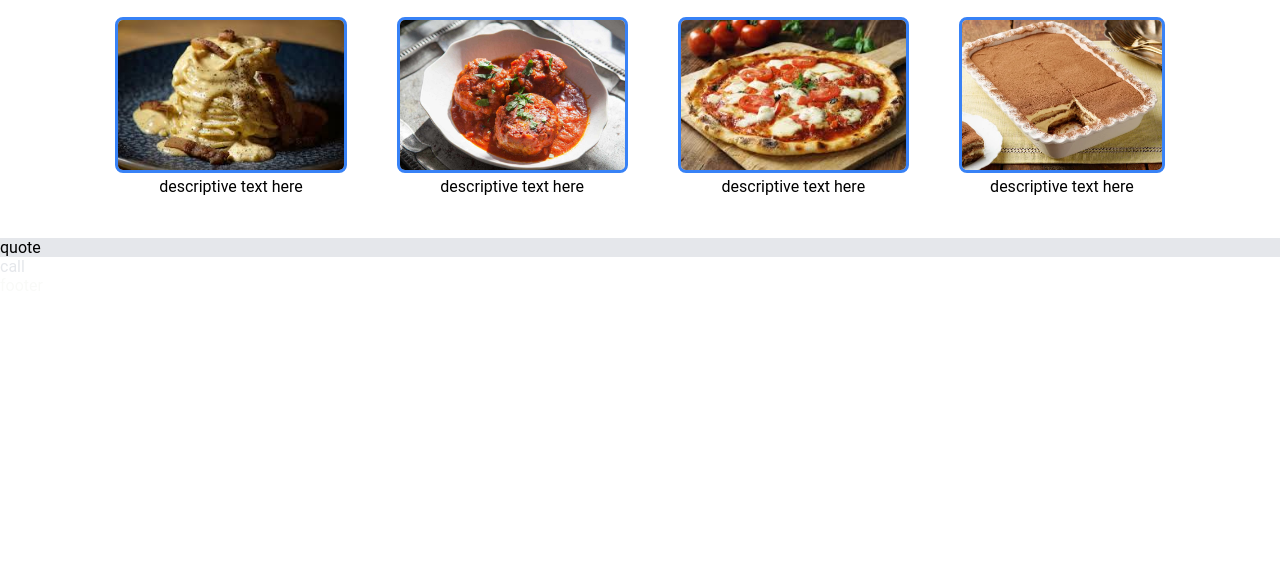
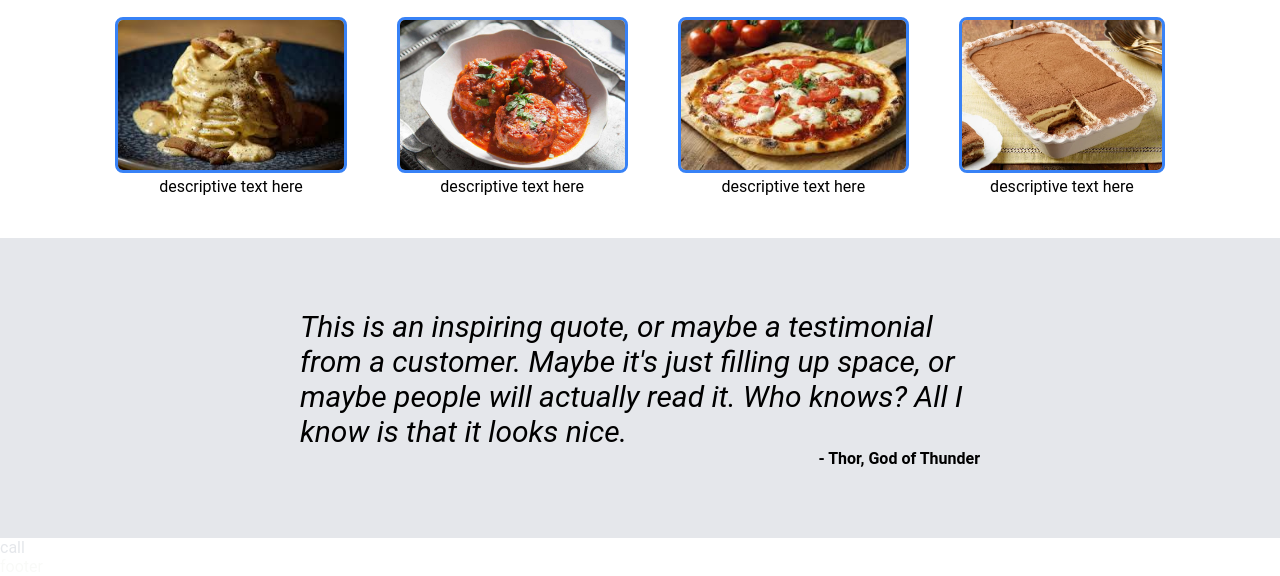
Before and after one commit to Parzing/landing-page, a plain HTML site: page index.html in a window 1280 px wide. Shown: the part 543-1119 px from the top of the page. Before the commit the page ends 838 px from the top, so only its background shows below. Drawn offline with Linux system fonts and the light colour scheme.

Commit message:
Added the quote

```diff
--- a/index.html
+++ b/index.html
@@ -51,7 +51,10 @@
                 </div>
             </div>
         </div>
-        <div class="quote">quote</div>
+        <div class="quote">
+            <div id="the-quote">This is an inspiring quote, or maybe a testimonial from a customer. Maybe it's just filling up space, or maybe people will actually read it. Who knows? All I know is that it looks nice.</div>
+            <div id="owner">- Thor, God of Thunder</div>
+        </div>
         <div class="call">call</div>
     </div>
     <div class="footer">footer</div>
--- a/style.css
+++ b/style.css
@@ -135,6 +135,26 @@ a.button {
 
 .quote {
     background-color: #e5e7eb;
+    flex: 1;
+    display: flex;
+    flex-direction: column;
+    align-items: center;
+    justify-content: center;
+    min-height: 300px;
+}
+
+.quote #the-quote {
+    margin: 0px 300px;
+    font-size: 30px;
+    font-style: italic;
+}
+
+.quote #owner {
+    text-align: right;
+    align-self: flex-end;
+    font-size: 16px;
+    font-weight: bold;
+    margin-right: 300px;
 }
 
 .call {
```
